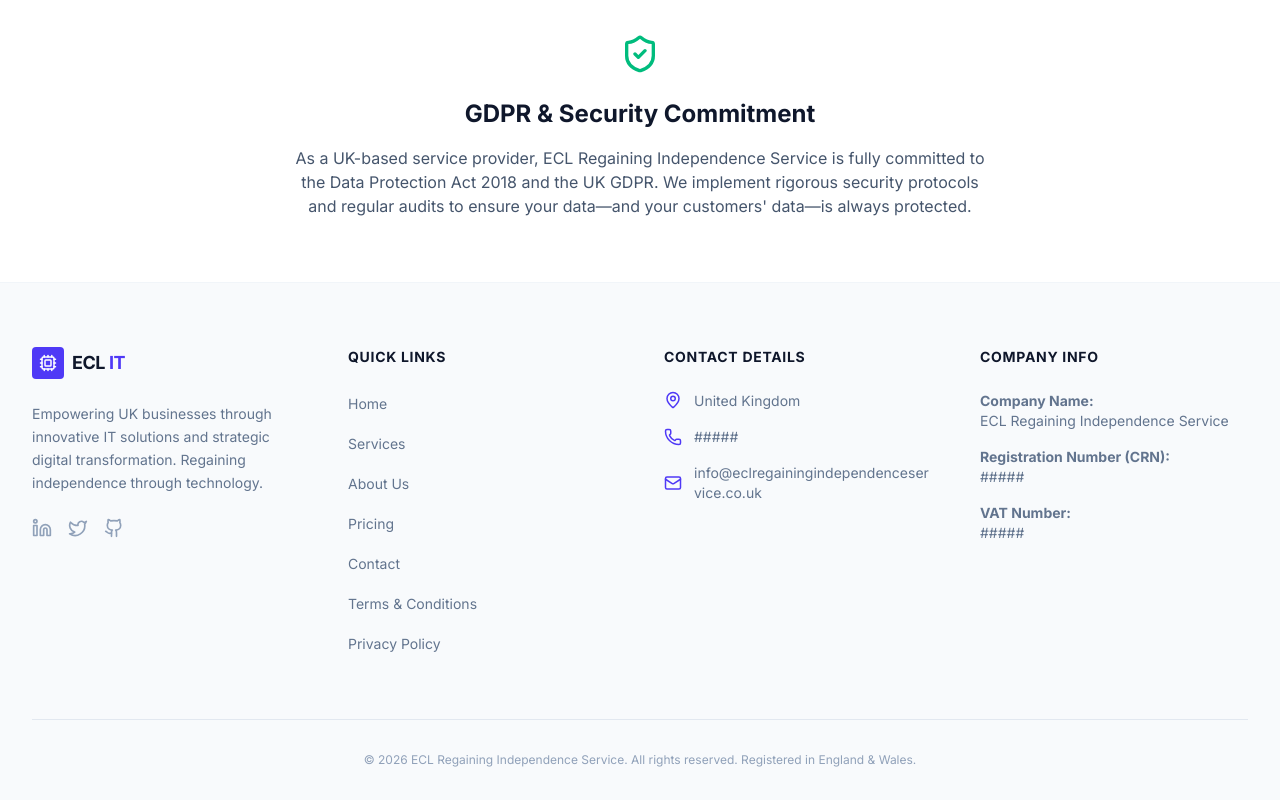
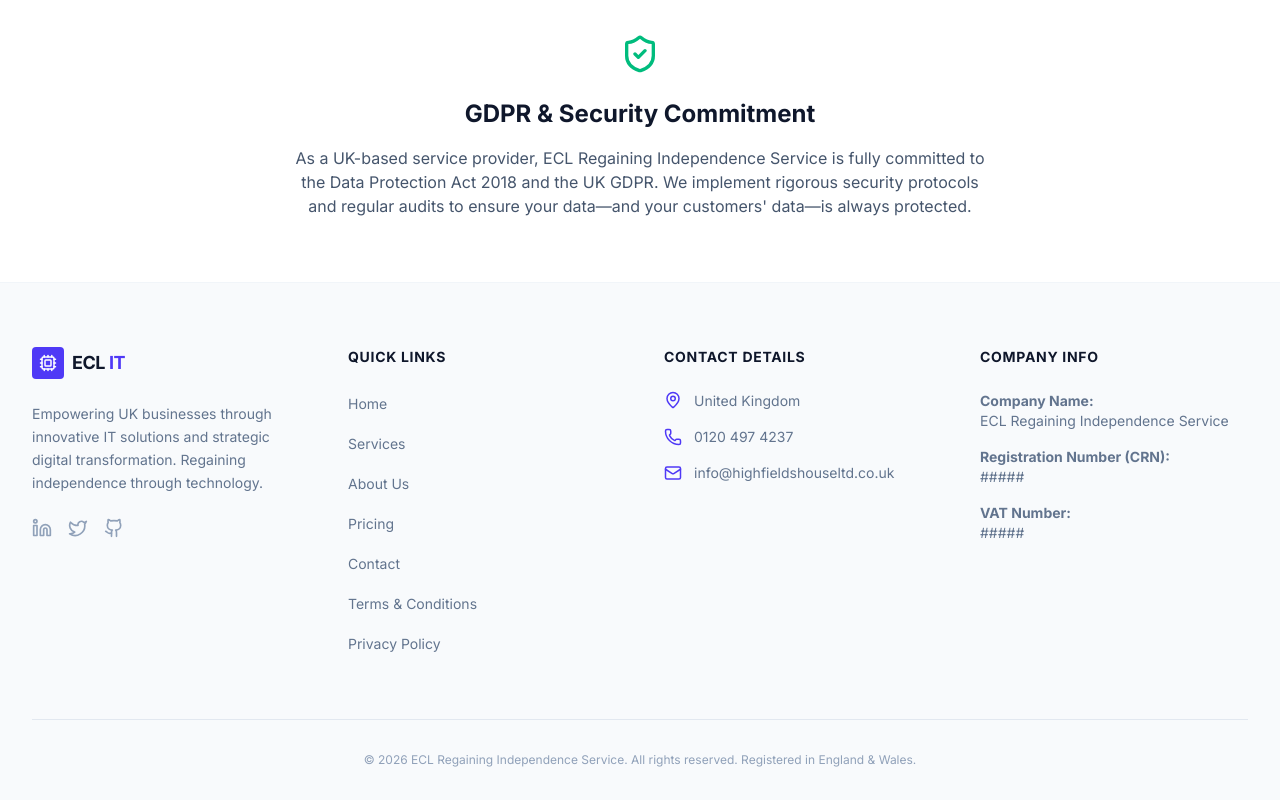
Before and after one commit to consultancy-outfit/100IT-SALESITES-001, a React (Vite) app: page /about in a window 1280 px wide. Shown: the part 2998-3798 px from the top of the page. Built offline with nearby package versions, Linux system fonts and the light colour scheme.

Commit message:
Update constants.ts
provide the contact detail

```diff
--- a/src/constants.ts
+++ b/src/constants.ts
@@ -2,8 +2,8 @@ export const COMPANY_DETAILS = {
   name: "ECL Regaining Independence Service",
   address: "United Kingdom",
   crn: "#####",
-  phone: "#####",
-  email: "info@eclregainingindependenceservice.co.uk",
+  phone: "0120 497 4237",
+  email: "info@highfieldshouseltd.co.uk",
   hours: "#####",
   vat: "#####"
 };
```
